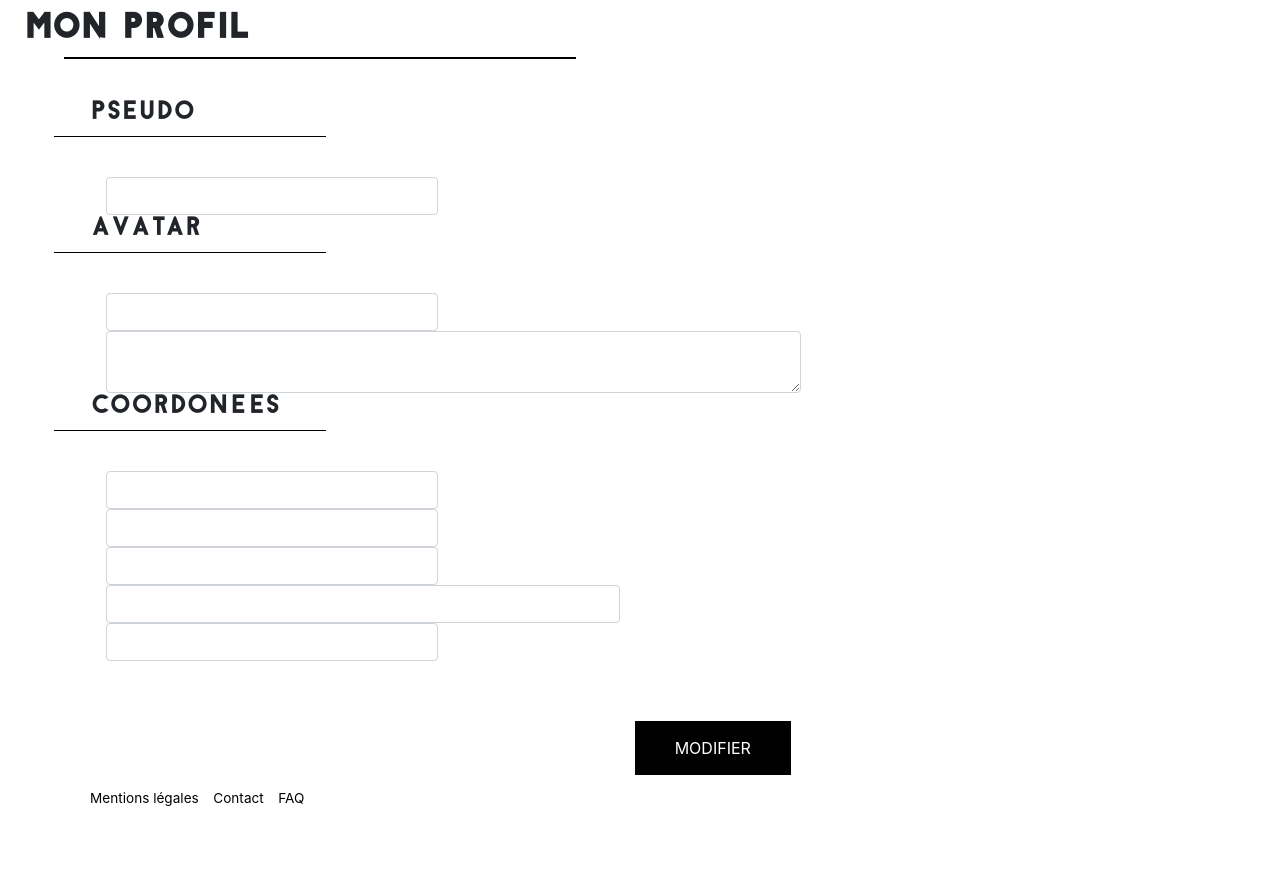
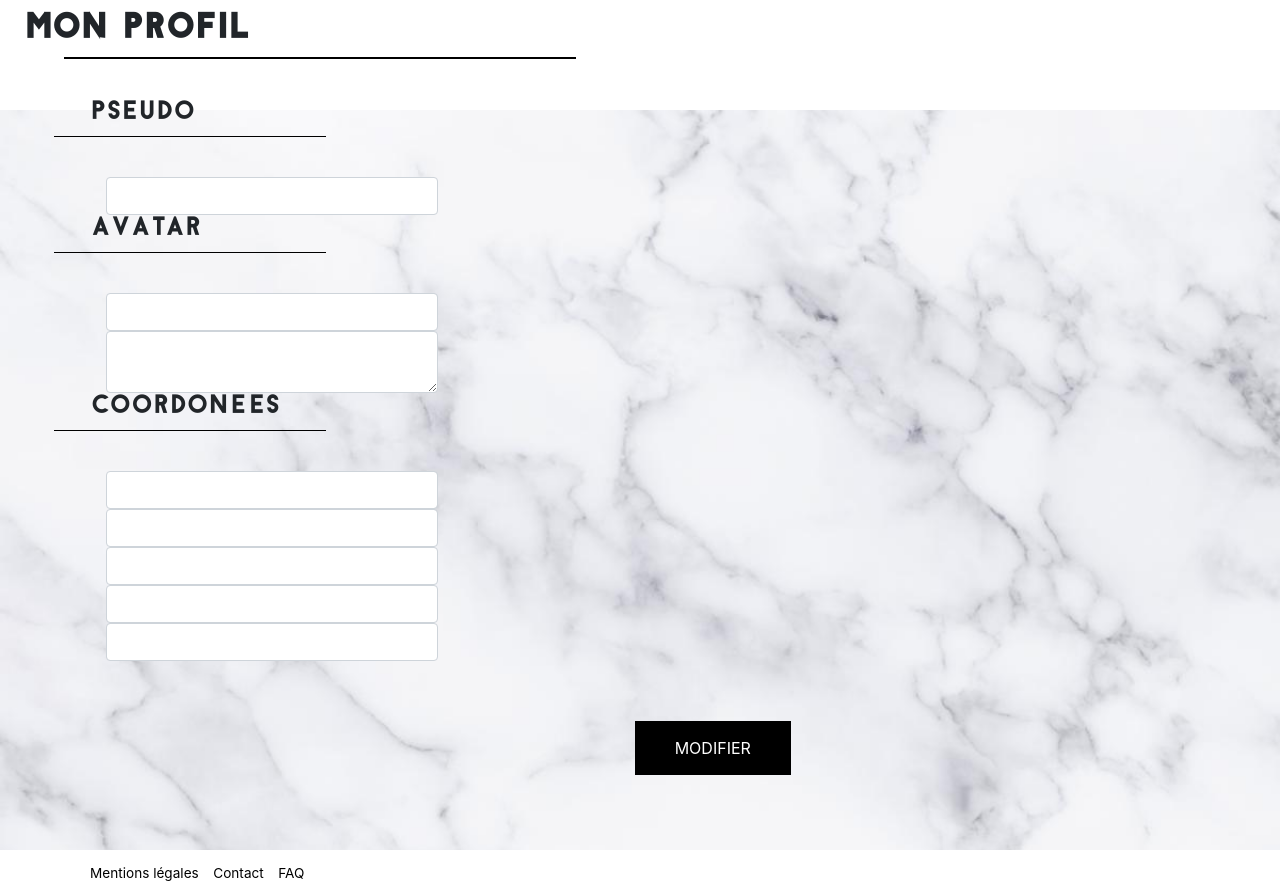
Before and after one commit to DemLapluie/bookr, a Symfony app: template templates/affichage_profil/client.html.twig in a window 1280 px wide. Shown: the part 250-1143 px from the top of the page. Before the commit the page ends 1056 px from the top, so only its background shows below. Run offline with Twig, Linux system fonts and the light colour scheme; the template is opened without the code that fills it, so the values that code supplies are empty; form fields are guessed from the names that the template uses; some libraries are stand-ins or nearby versions.

Commit message:
responsice form

```diff
--- a/public/css/profil-client.css
+++ b/public/css/profil-client.css
@@ -86,10 +86,16 @@ form{
 }
 .inscription_form_button:hover{
     background-color: grey;
+    text-decoration: none;
+    color: white;
 }
 
 .title-gestion{margin-top: 43px}
 .gestion-btn {margin: 50px 0 110px 8%}
+
+.title-photo-prest { margin-left: 8%}
+
+.btn-modif{ margin-bottom: 65px}
 
 /****Affichage horraire *****/
 #horaire-lundi, #horaire-mardi, #horaire-mercredi, #horaire-jeudi, #horaire-vendredi, #horaire-samedi, #horaire-dimanche  {visibility: hidden; display: none}
--- a/public/js/datepicker_querry.js
+++ b/public/js/datepicker_querry.js
@@ -15,9 +15,8 @@ $( function() {
         minDate:0
     });
 } );
-$( "#recherche_jour" ).datepicker({
-    disabled:true
-});
+
+$("#recherche_jour").attr("autocomplete", "off");
 
 
 
--- a/src/Entity/Prestataire.php
+++ b/src/Entity/Prestataire.php
@@ -77,7 +77,7 @@ class Prestataire
     private $certification;
 
     /**
-     * @ORM\Column(type="string", length=255)
+     * @ORM\Column(type="string", length=255, nullable=true)
      * @Assert\NotBlank(message="Le fichier est obligatoire", groups={"user"})
      * @Assert\File(maxSize="2M", mimeTypesMessage="Le fichier doit être une image", groups={"user"})
      */
--- a/src/Form/ProfilClientType.php
+++ b/src/Form/ProfilClientType.php
@@ -5,6 +5,7 @@ namespace App\Form;
 use App\Entity\Client;
 use Symfony\Component\Form\AbstractType;
 use Symfony\Component\Form\Extension\Core\Type\FileType;
+use Symfony\Component\Form\Extension\Core\Type\TextareaType;
 use Symfony\Component\Form\Extension\Core\Type\TextType;
 use Symfony\Component\Form\FormBuilderInterface;
 use Symfony\Component\OptionsResolver\OptionsResolver;
@@ -29,7 +30,7 @@ class ProfilClientType extends AbstractType
                     ]
                 ])
             ->add('description',
-                TextType::class,
+                TextareaType::class,
                 [
                     'attr' => [
                         'placeholder' => 'Décrivez-vous...',
--- a/src/Form/ProfilPrestataireType.php
+++ b/src/Form/ProfilPrestataireType.php
@@ -118,6 +118,7 @@ class ProfilPrestataireType extends AbstractType
                     'expanded' => true,
                     'multiple' => true
                 ))
+
         ;
     }
     public function configureOptions(OptionsResolver $resolver)
--- a/templates/affichage_profil/client.html.twig
+++ b/templates/affichage_profil/client.html.twig
@@ -11,9 +11,7 @@
     {% block content %}
         <h2 class="text-uppercase form_title font-weight-bold">Mon profil</h2>
         <span class="title_line"></span>
-
-
-
+              <div class="main_content">
                 {{ form_start(form) }}
                 <h4 class="text-uppercase offset-1">Pseudo</h4>
                 <span class="title_line offset-1 col-xl-3"></span>
@@ -32,7 +30,7 @@
                 <div class="col-xl-4 offset-1">
                     {{ form_widget(form.avatar) }}
                 </div>
-                <div class="col-xl-8 offset-1">
+                <div class="col-xl-4 offset-1">
                     {{ form_widget(form.description) }}
                 </div>
                 <h4 class="text-uppercase offset-1">Coordonées</h4>
@@ -46,19 +44,20 @@
                 <div class="col-xl-4 offset-1">
                     {{ form_widget(form.cp) }}
                 </div>
-                <div class="col-xl-6 offset-1">
+                <div class="col-xl-4 offset-1">
                     {{ form_widget(form.email) }}
                 </div>
                 <div class="col-xl-4 offset-1">
                     {{ form_widget(form.tel) }}
                 </div>
 
-                <div class="form-btn-group offset-4 offset-sm-4 offset-md-5 offset-lg-6 offset-xl-7">
+                <div class="form-btn-group offset-4 offset-sm-4 offset-md-5 offset-lg-6 offset-xl-7 btn-modif">
                     <button type="submit" class="modification_form_button">
                         Modifier
                     </button>
                 </div>
                 {{ form_end(form) }}
+              </div>
 
     {% endblock %}
     {% block footer %}
```
Also changed, not shown: src/Form/InscriptionPrestataireType.php (+0 -9 lines), templates/affichage_profil/prestataire.html.twig (+6 -5 lines), public/img/5b8659854b879.jpeg (added), public/img/5b865999a576a.jpeg (added).
